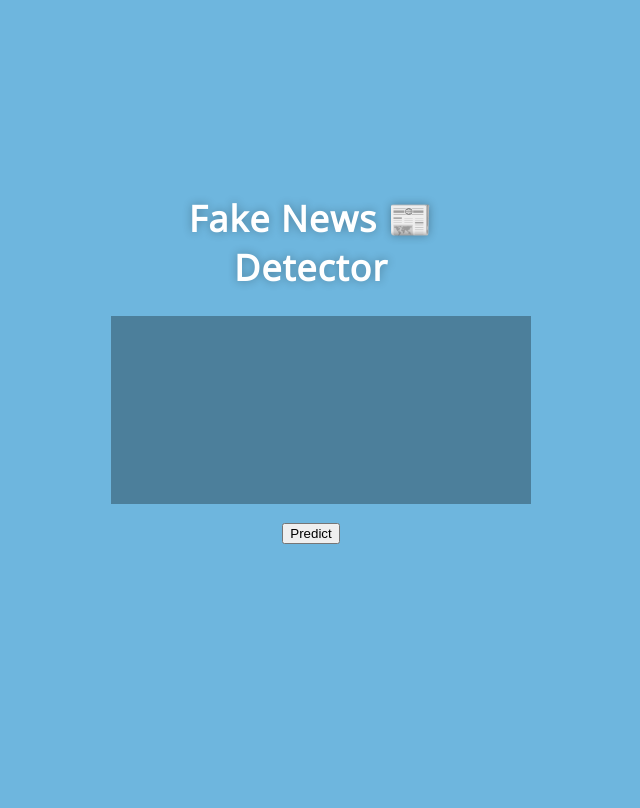
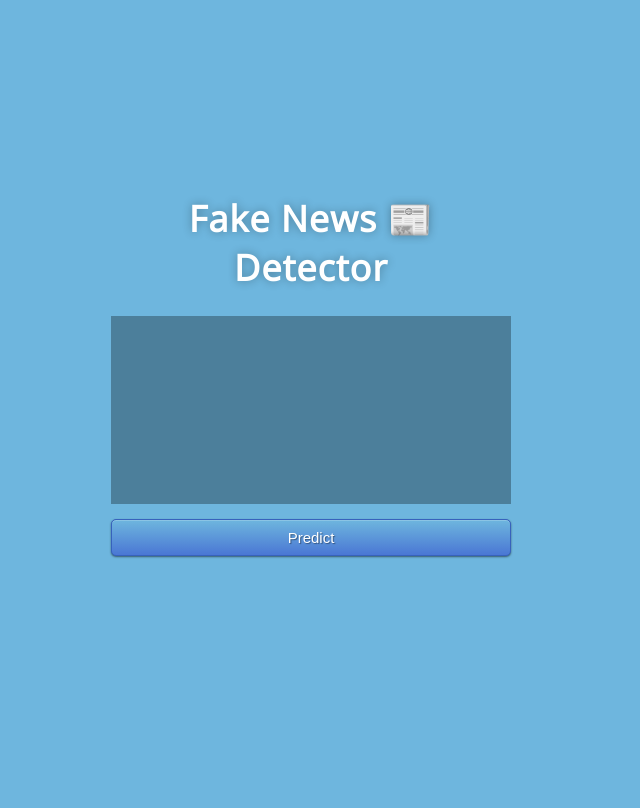
Before and after one commit to An-prog-hub/Fake-News-Classifier, a Flask app: page / in a window 1280 px wide. Shown: the whole page, without its empty margins (379-1019 px from the left). Run offline with Flask 2, Linux system fonts and the light colour scheme.

Commit message:
added more css

```diff
--- a/static/style.css
+++ b/static/style.css
@@ -99,3 +99,95 @@ textarea:focus {
   box-shadow: inset 0 -5px 45px rgba(100, 100, 100, 0.4),
     0 1px 1px rgba(255, 255, 255, 0.2);
 }
+
+/* Buttons */
+
+.btn {
+	display: inline-block;
+	*display: inline;
+	*zoom: 1;
+	padding: 4px 10px 4px;
+	margin-bottom: 0;
+	font-size: 13px;
+	line-height: 18px;
+	color: #333333;
+	text-align: center;
+	text-shadow: 0 1px 1px rgba(255, 255, 255, 0.75);
+	vertical-align: middle;
+	background-color: #f5f5f5;
+  }
+  .btn:hover,
+  .btn:active,
+  .btn.active,
+  .btn.disabled,
+  .btn[disabled] {
+	background-color: #e6e6e6;
+  }
+  .btn-large {
+	padding: 9px 14px;
+	font-size: 15px;
+	line-height: normal;
+	-webkit-border-radius: 5px;
+	-moz-border-radius: 5px;
+	border-radius: 5px;
+  }
+  .btn:hover {
+	color: #333333;
+	text-decoration: none;
+	background-color: #e6e6e6;
+	background-position: 0 -15px;
+	-webkit-transition: background-position 0.1s linear;
+	-moz-transition: background-position 0.1s linear;
+	-ms-transition: background-position 0.1s linear;
+	-o-transition: background-position 0.1s linear;
+	transition: background-position 0.1s linear;
+  }
+  .btn-primary,
+  .btn-primary:hover {
+	text-shadow: 0 -1px 0 rgba(0, 0, 0, 0.25);
+	color: #ffffff;
+  }
+  .btn-primary.active {
+	color: rgba(255, 255, 255, 0.75);
+  }
+  .btn-primary {
+	background-color: #4a77d4;
+	background-image: -moz-linear-gradient(top, #6eb6de, #4a77d4);
+	background-image: -ms-linear-gradient(top, #6eb6de, #4a77d4);
+	background-image: -webkit-gradient(
+	  linear,
+	  0 0,
+	  0 100%,
+	  from(#6eb6de),
+	  to(#4a77d4)
+	);
+	background-image: -webkit-linear-gradient(top, #6eb6de, #4a77d4);
+	background-image: -o-linear-gradient(top, #6eb6de, #4a77d4);
+	background-image: linear-gradient(top, #6eb6de, #4a77d4);
+	background-repeat: repeat-x;
+	filter: progid:dximagetransform.microsoft.gradient(startColorstr=#6eb6de, endColorstr=#4a77d4, GradientType=0);
+	border: 1px solid #3762bc;
+	text-shadow: 1px 1px 1px rgba(0, 0, 0, 0.4);
+	box-shadow: inset 0 1px 0 rgba(255, 255, 255, 0.2),
+	  0 1px 2px rgba(0, 0, 0, 0.5);
+  }
+  .btn-primary:hover,
+  .btn-primary:active,
+  .btn-primary.active,
+  .btn-primary.disabled,
+  .btn-primary[disabled] {
+	filter: none;
+	background-color: #4a77d4;
+  }
+  .btn-block {
+	width: 100%;
+	display: block;
+  }
+
+  * {
+	-webkit-box-sizing: border-box;
+	-moz-box-sizing: border-box;
+	-ms-box-sizing: border-box;
+	-o-box-sizing: border-box;
+	box-sizing: border-box;
+  }
```
